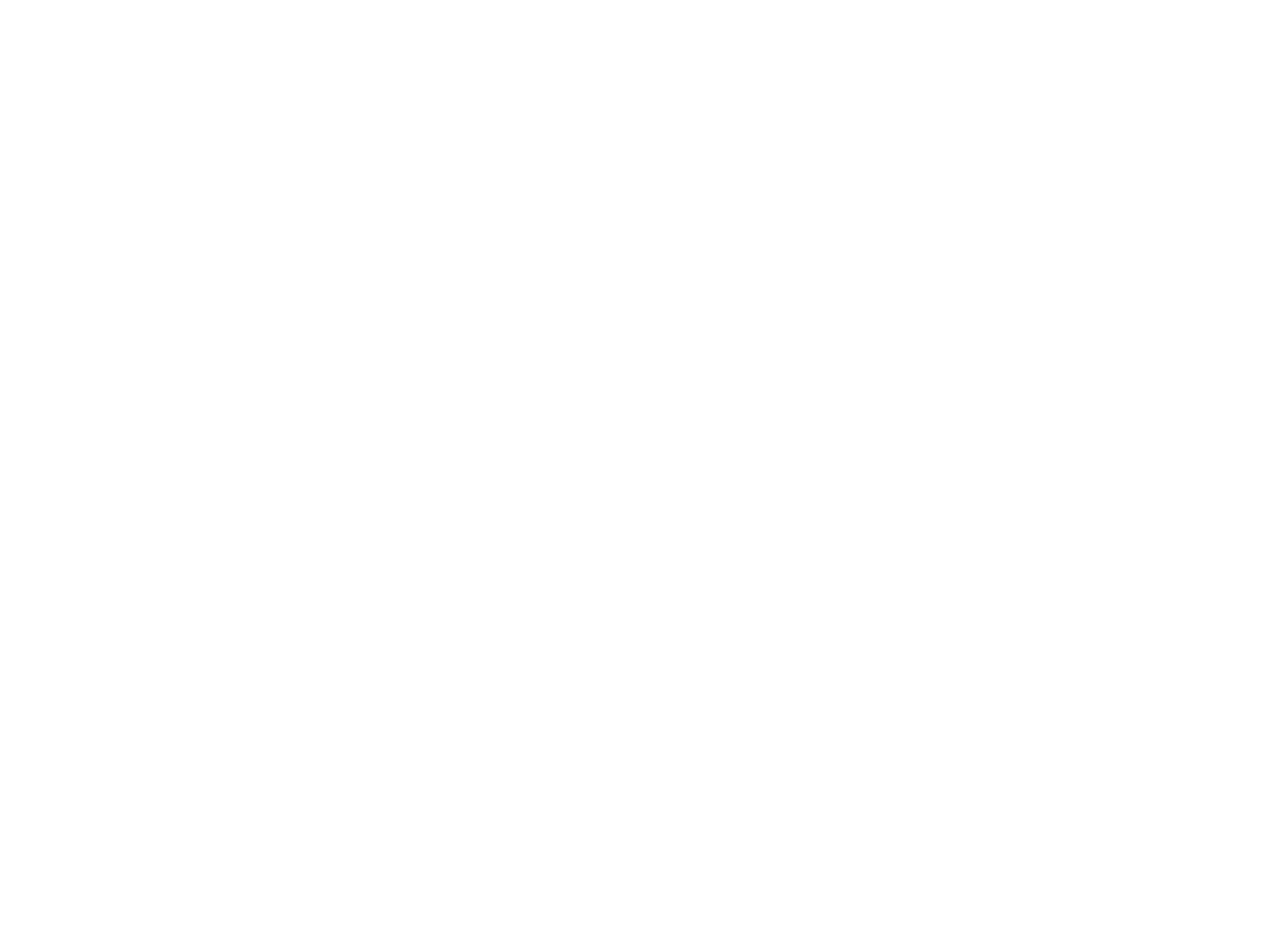
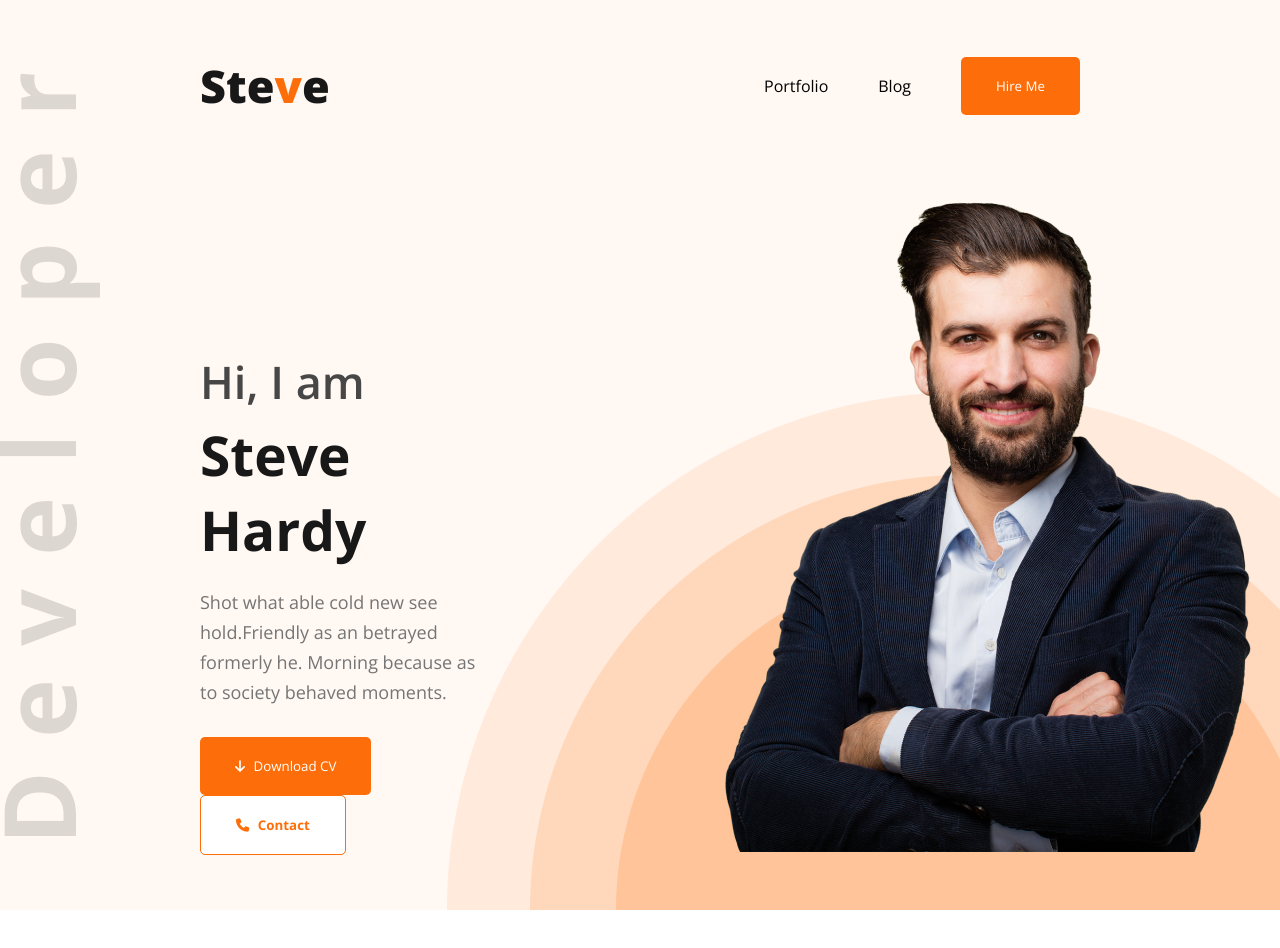
Before and after one commit to abubakar1010/practice_project-01, a plain HTML site: page index.html in a window 1280 px wide. Before the commit the page ends 800 px from the top, so only its background shows below. Drawn offline with nearby package versions, Linux system fonts and the light colour scheme.

Commit message:
completed header section

```diff
--- a/index.html
+++ b/index.html
@@ -4,9 +4,50 @@
     <meta charset="UTF-8">
     <meta name="viewport" content="width=device-width, initial-scale=1.0">
     <title>Practice Project</title>
+    <!-- here is css link -->
+    <link rel="stylesheet" href="styles/style.css">
+
+    <!-- here is other styles link -->
+    <link rel="preconnect" href="https://fonts.googleapis.com">
+<link rel="preconnect" href="https://fonts.gstatic.com" crossorigin>
+<link href="https://fonts.googleapis.com/css2?family=Open+Sans:wght@400;600;700;800&display=swap" rel="stylesheet">
+
+<script src="https://kit.fontawesome.com/4053c33ec0.js" crossorigin="anonymous"></script>
+
 </head>
 <body>
     <header>
+        <!-- here is navigation codes -->
+
+        <nav>
+            <section class="left">
+                <h3 class="intro">Ste<span class="uncommon-letter">v</span>e</h3>
+            </section>
+            <section class="right">
+                <ul>
+                    <li>Portfolio</li>
+                    <li>Blog</li>
+                    <li><button class="primary-button">Hire Me</button></li>
+                </ul>
+            </section>
+
+
+        </nav>
+        <!-- here is image and description section -->
+        <section class="img-description">
+            <section class="head-description">
+                <h3 class="greeting">Hi, I  am</h3>
+                <h3 class="head-section-intro">Steve Hardy</h3>
+                <p class="head-section-description">
+                    Shot what able cold new see hold.Friendly as an betrayed formerly he. Morning because as to society behaved moments.
+                </p>
+                <button class="primary-button"><span class="icon-image"><i class="fa-solid fa-arrow-down"></i></span> Download CV</button>
+                <button class="contact-button"><span class="icon-image"><i class="fa-solid fa-phone"></i></span> Contact</button>
+            </section>
+            <section class="head-image">
+                <img class="head-section-img" src="images/hardy.png" alt="">
+            </section>
+        </section>
 
     </header>
     <main>
--- /dev/null
+++ b/styles/style.css
@@ -0,0 +1,131 @@
+/* here is universal styles */
+*{
+    margin: 0;
+    padding: 0;
+    font-family: 'Open Sans', sans-serif;
+}
+
+/* here is css variable */
+
+:root{
+    --primary-button-color: #FD6E0A;
+    --primary-text-color: #181818;
+    --secondary-text-color: #474747;
+    --description-text-color: #757575;
+    --background-color: #FFF;
+    --header-background: #FFF8F3;
+
+}
+
+/* here is common shared styles */
+.primary-button{
+    border-radius: 5px;
+    background-color: var(--primary-button-color);
+    border: none;
+    padding: 20px 35px;
+    color: var(--background-color);
+}
+
+/* here is header styles */
+header{
+    background-color: var(--header-background);
+    background-image: url('../images/header_bg.png'),url('../images/developer.png');
+    background-repeat: no-repeat;
+    background-position: right bottom,left center;
+}
+
+
+
+/* here is navigation styles*/
+
+nav{
+display: flex;
+justify-content: space-between;
+align-items: center;
+padding: 55px 200px;
+
+}
+
+.right ul{
+    display: flex;
+    align-items: center;
+}
+
+.right ul li{
+    list-style: none;
+    margin-left: 50px;
+}
+
+.intro{
+    color: var(--primary-text-color);
+font-size: 45px;
+font-weight: 800;
+}
+.uncommon-letter{
+    color: var(--primary-button-color);
+font-size: 45px;
+font-weight: 800;
+
+}
+
+/* here is header description style */
+
+.greeting{
+    color: var(--secondary-text-color);
+font-size: 45px;
+font-weight: 600;
+margin-top: 125px;
+margin-bottom: 5px;
+}
+.head-section-intro{
+    color: var(--primary-text-color);
+font-size: 55px;
+font-weight: 700;
+margin-bottom: 20px;
+
+}
+
+
+.head-section-description{
+    color: var(--description-text-color);
+font-size: 18px;
+font-weight: 400;
+line-height: 30px; /* 166.667% */
+margin-bottom: 30px;
+}
+
+.contact-button{
+    color: var(--primary-button-color);
+text-align: center;
+font-weight: 700;
+border: 1px solid var(--primary-button-color);
+border-radius: 5px;
+    padding: 20px 35px;
+    background-color: var(--background-color);
+}
+.icon-image{
+    margin-right: 5px;
+}
+.img-description{
+    display: flex;
+    gap: 20px;
+    justify-content: space-between;
+}
+
+.head-description{
+    margin: 55px 200px;
+}
+
+.head-section-img{
+    position: relative;
+    top: 5px;
+    right: 20px;
+}
+
+/* here is finished header section styles and start another */
+
+/* here is about section styles */
+
+main{
+    margin-top: 50px;
+}
```
Also changed, not shown: images/Frame (1).svg (added), images/Frame.svg (added).
